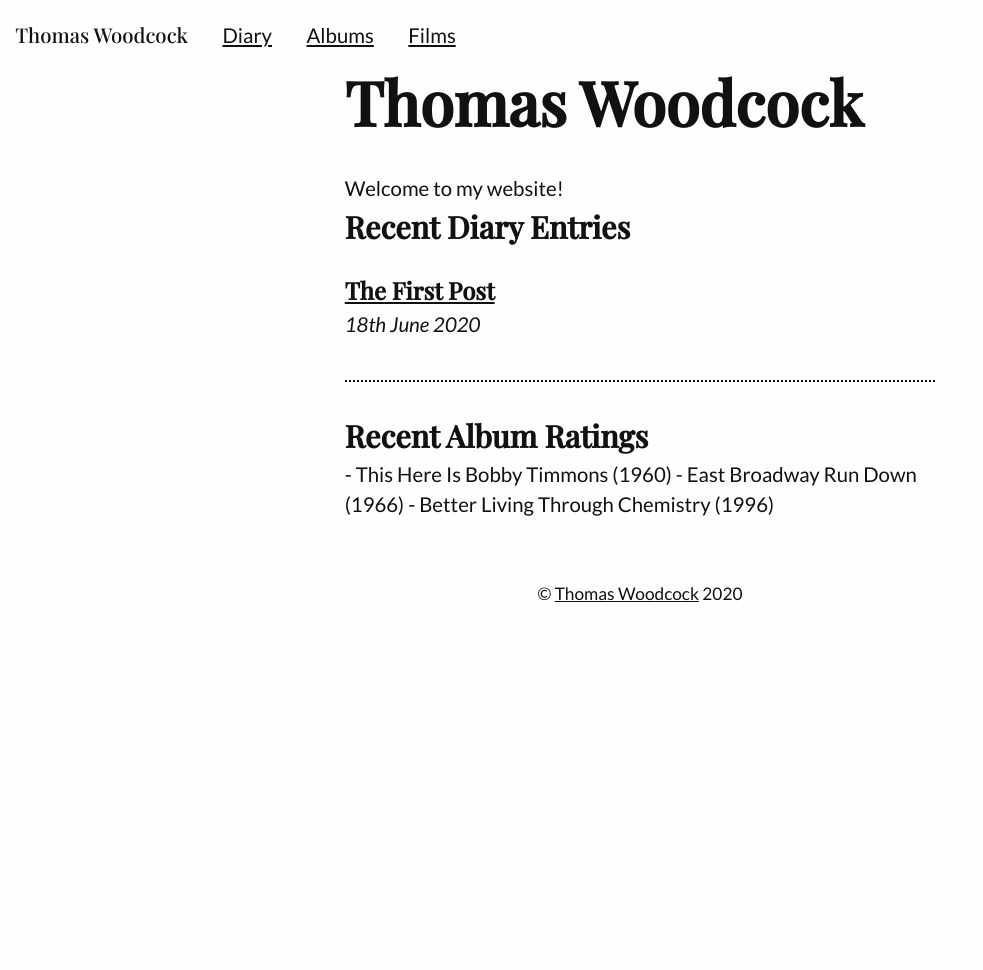
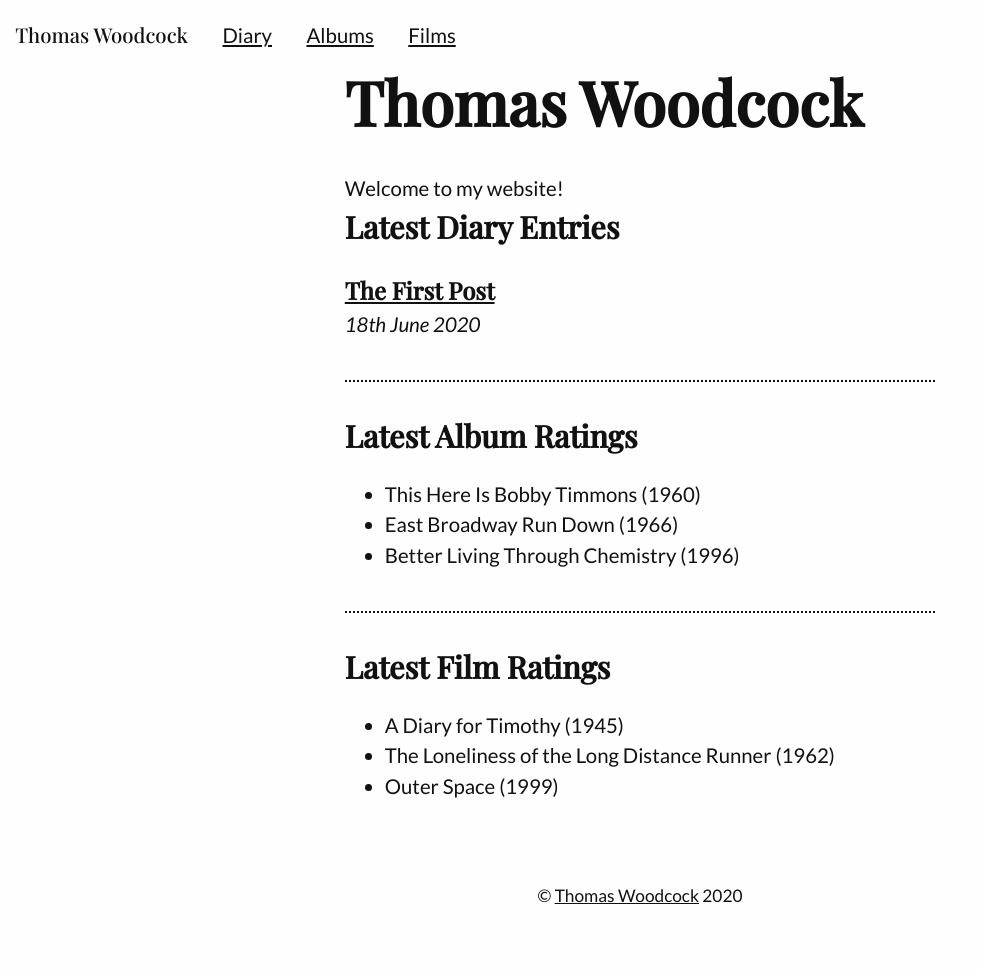
Before and after one commit to thomaswoodcock/thomaswoodcock.github.io, a Jekyll site: the page built from index.html, in a window 1280 px wide. Shown: the whole page, without its empty margins (0-983 px from the left). Built offline with Jekyll 4.4.1, drawn with Linux system fonts in a browser that asks for light colours; before the commit the page ends 900 px from its top, so only the background shows below that.

Commit message:
Adds films

```diff
--- a/index.html
+++ b/index.html
@@ -8,7 +8,7 @@ title: Home
 
 <article>
   <article>
-    <h2>Recent Diary Entries</h2>
+    <h2>Latest Diary Entries</h2>
     {% for post in site.posts limit:3 %}
     <h3><a href="{{ post.url }}">{{ post.title }}</a></h3>
     <time datetime="{{ post.date }}"
@@ -17,12 +17,25 @@ title: Home
     {% endfor %}
   </article>
   <article>
-    <h2>Recent Album Ratings</h2>
-    {% assign albums = site.data.albums | reverse %}{% for album in albums
-    limit: 3 %}{% assign artists = "" | split: "" %}{% for artist in
-    album.person %}{% assign album_artist = site.data.artists | find: "id",
-    artist.id %}{% assign artists = artists | push: album_artist.name %}{%
-    endfor %}{{ artists | join: " & " }} - {{ album.name }} ({{ album.year }})
-    {% endfor %}
+    <h2>Latest Album Ratings</h2>
+    {% assign albums = site.data.albums | reverse %}
+    <ul>
+      {% for album in albums limit: 3 %}
+      <li>
+        {{ album.name }} ({{ album.year }})
+      </li>
+      {% endfor %}
+    </ul>
+  </article>
+  <article>
+    <h2>Latest Film Ratings</h2>
+    {% assign films = site.data.films | reverse %}
+    <ul>
+      {% for film in films limit: 3 %}
+      <li>
+        {{ film.name }} ({{ film.year }})
+      </li>
+      {% endfor %}
+    </ul>
   </article>
 </article>
```
